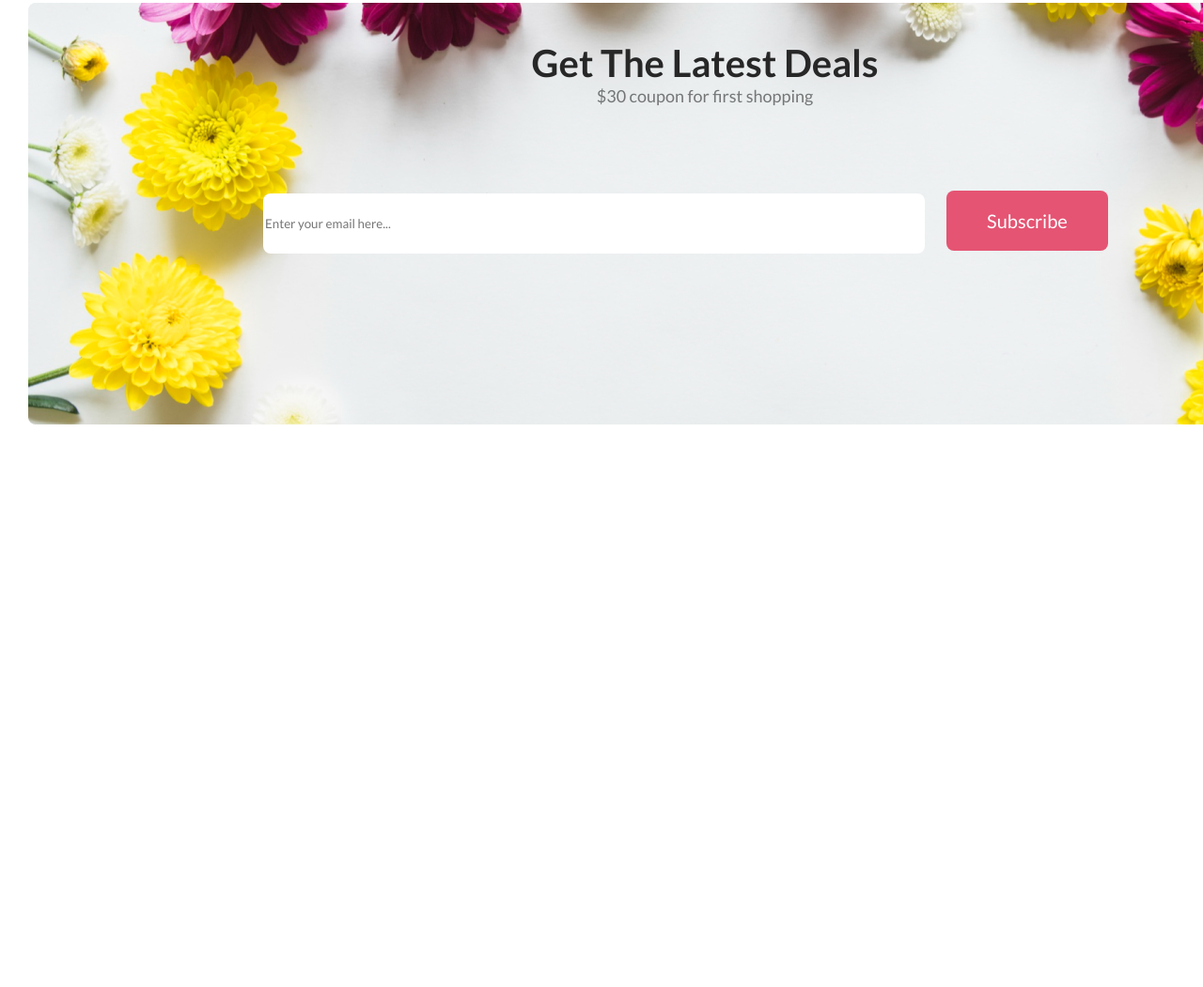
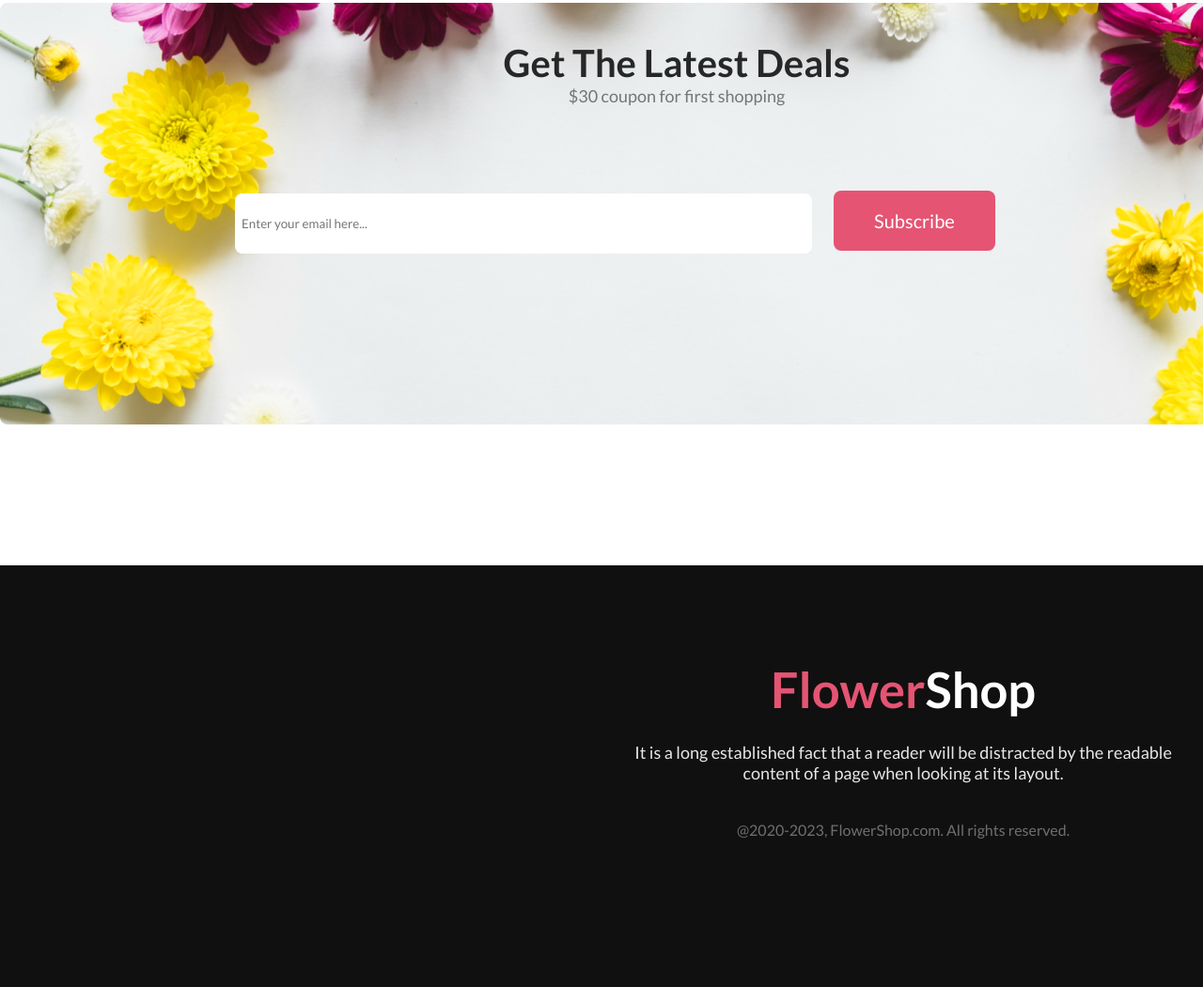
Before and after one commit to Ali-ahsan35/assignment_1, a plain HTML site: page index.html in a window 1280 px wide. Shown: the part 2123-3174 px from the top of the page at 94% size. Before the commit the page ends 2605 px from the top, so only its background shows below. Drawn offline with Linux system fonts and the light colour scheme.

Commit message:
footer section added

```diff
--- a/index.html
+++ b/index.html
@@ -70,19 +70,36 @@
             </div>
         </div>
         <div class="latest-deals">
-            <h2 class="latest-deal-title">
+          <div class="title-description">
+          <h2 class="latest-deal-title">
                 Get The Latest Deals
             </h2>
             <p class="latest-deal-description">
                 $30 coupon for first shopping
             </p>
+          </div>
 
+            <div class="email-subscribe">
             <label for="email">
                 <input placeholder="Enter your email here..." type="email" name="email" id="email">
             </label>
             <button class="btn subs">Subscribe</button>
+          </div>
         </div>
+      </div>
     </main>
-    <footer></footer>
+    <footer>
+      <div class="footer-section">
+        <div class="footer-title">
+        <h2><span class="primary">Flower</span>Shop</h2>
+      </div>
+      <div class="footer-description">
+        It is a long established fact that a reader will be distracted by the readable <br> content of a page when looking at its layout.
+      </div>
+      <div class="footer-copyright">
+        @2020-2023, FlowerShop.com. All rights reserved.
+      </div>
+      </div>
+    </footer>
   </body>
 </html>
--- a/styles.css
+++ b/styles.css
@@ -109,7 +109,7 @@
     background-image: url("Rectangle\ 9.png");
     background-repeat: no-repeat;
     background-position: center;
-    margin: 30px;
+    margin: 0 auto;
 }
 
 .latest-deal-title {
@@ -125,19 +125,47 @@
     text-align: center;
     font-size: 18px;
     font-weight: 400px;
+    margin-bottom: 90px;
 }
 
 #email {
-    width: 700px;
-    height: 60px;
+    width: 600px;
+    height: 50px;
     border-radius: 8px;
     border: none;
     align-items: center;
     margin-left: 250px;
     margin-right: 20px;
-    padding: 2px;
-    display: inline;
+    padding: 7px;
 }
-.subs{
-    margin-top: 90px;
+
+.footer-section {
+    width: 1922px;
+    height: 449px;
+    background-color: #111010;
+    margin-top: 150px;
 }
+
+.footer-title {
+    color: #FFF;
+    font-size: 35px;
+    font-weight: 500;
+    text-align: center;
+    padding-top: 100px;
+    margin-bottom: 25px;
+}
+
+.footer-description {
+    color: rgba(255, 255, 255, 0.90);
+    text-align: center;
+    font-size: 18px;
+    font-weight: 400;
+    margin-bottom: 40px;
+}
+
+.footer-copyright {
+    color: rgba(255, 255, 255, 0.40);
+    text-align: center;
+    font-size: 16px;
+    font-weight: 400px;
+}
```
